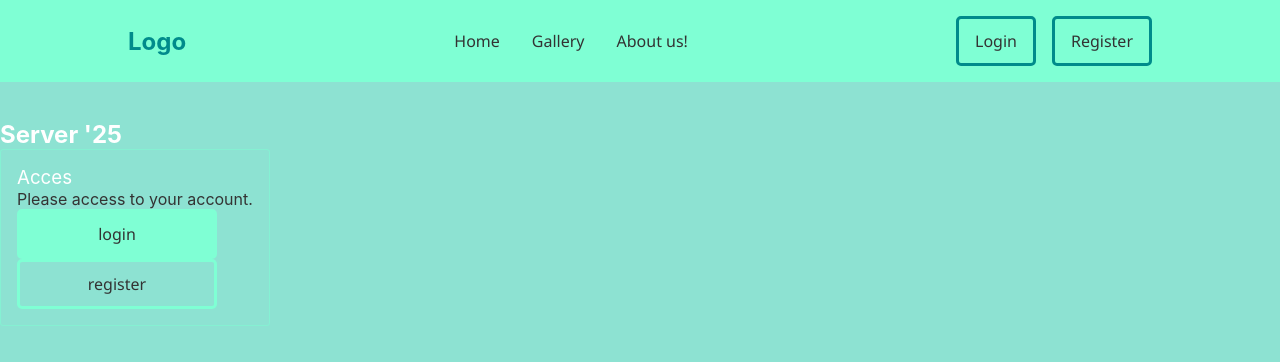
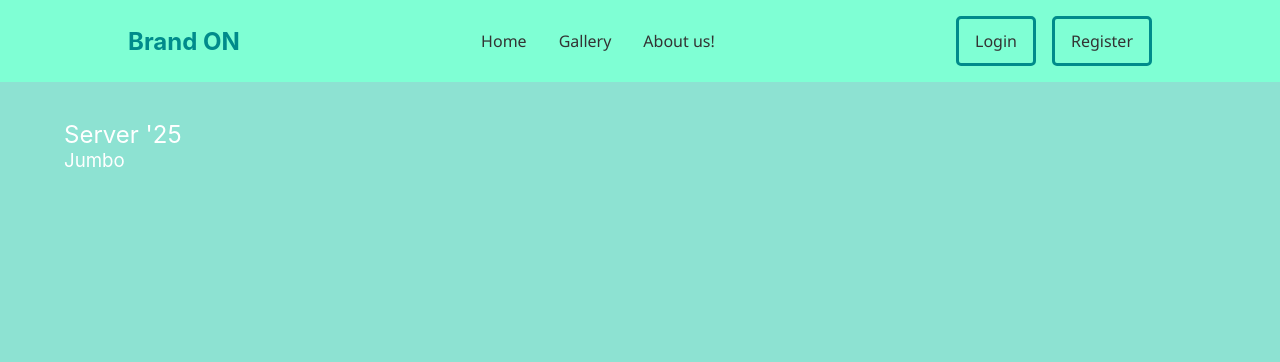
Before and after one commit to tenconi/server25, a React (Create React App) app in the folder frontend/: page / in a window 1280 px wide. Shown: the top 362 px of the page. Built offline with nearby package versions, Linux system fonts and the light colour scheme.

Commit message:
new pages creation

```diff
--- a/frontend/src/App.js
+++ b/frontend/src/App.js
@@ -6,6 +6,7 @@ import PageDetail from './pages/PageDetail.jsx';
 import NavBar from './components/NavBar/NavBar.jsx';
 import Register from './pages/Register.jsx';
 import Login from './pages/Login.jsx';
+import Error404 from './pages/Error404.jsx';
 
 function App() {
   return (
@@ -17,6 +18,7 @@ function App() {
         <Route path="/products/:id" element={<PageDetail />} />
         <Route path="/register" element={<Register />} />
         <Route path="/login" element={<Login />} />
+        <Route path="/*" element={<Error404 />} />
       </Routes>
     </Browser>
   );
--- a/frontend/src/components/NavBar/NavBar.jsx
+++ b/frontend/src/components/NavBar/NavBar.jsx
@@ -6,7 +6,7 @@ import './NavBar.css';
 const NavBar = () => {
   return (
     <nav>
-      <h1 className='navLogo'>Logo</h1>
+      <h1 className='navLogo'>Brand ON</h1>
 
       <ul>
         <li>
--- /dev/null
+++ b/frontend/src/pages/Error404.jsx
@@ -0,0 +1,15 @@
+import React from 'react';
+import './styles.css';
+
+const Error404= ()=>{
+
+return(
+    <section className="container">
+      <h2>404: Page Not Foud</h2>
+      <br/>
+    </section>
+  );
+
+}
+
+export default Error404;
--- a/frontend/src/pages/Home.jsx
+++ b/frontend/src/pages/Home.jsx
@@ -5,12 +5,16 @@ import LineButton from '../components/TestButtons/LineButton.jsx';
 
 const Home = () => {
   return (
-    <section className="home">
-      <h1>Server '25</h1>
+    <section className="container">
+      <h2>Server '25</h2>
+
+      <div className="jumbo">
+        <h3>Jumbo</h3>
+      </div>
 
 
 
-    <article className="login">
+    {/* <article className="login">
         <h3>Acces</h3>
         <p>Please access to your account.</p>
 
@@ -18,7 +22,7 @@ const Home = () => {
 
     <LineButton legend="register"  url={`http://localhost:3030/users/register`} />
 
-    </article>
+    </article> */}
 
     </section>
   );
```
Also changed, not shown: frontend/src/pages/Profile.jsx (added, +16 -0 lines), 1 other file (tests, documents, lock files or other folders).
